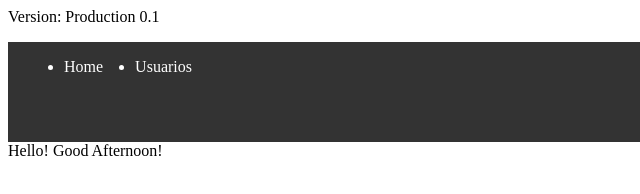
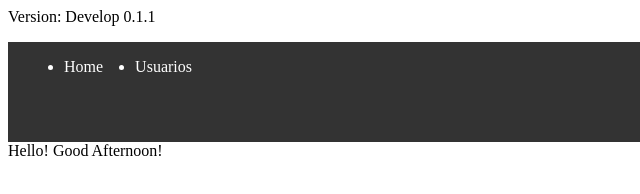
Before and after one commit to Invernon/prueba-sist-info, a plain HTML site: page index.html in a window 1280 px wide. Shown: the full height of the page, 0-640 px from the left. Drawn offline with Linux system fonts and the light colour scheme.

Commit message:
dev branch created

```diff
--- a/index.html
+++ b/index.html
@@ -6,7 +6,7 @@
     <title>Document</title>
 </head>
 <body>
-    <span> Version: Production 0.1</span>
+    <span> Version: Develop 0.1.1 </span>
     <div style="width: 100%;height: 100px; color:white; background: #333;">
         <ul style="display: flex;">
             <li style="margin: 1rem;">
```
